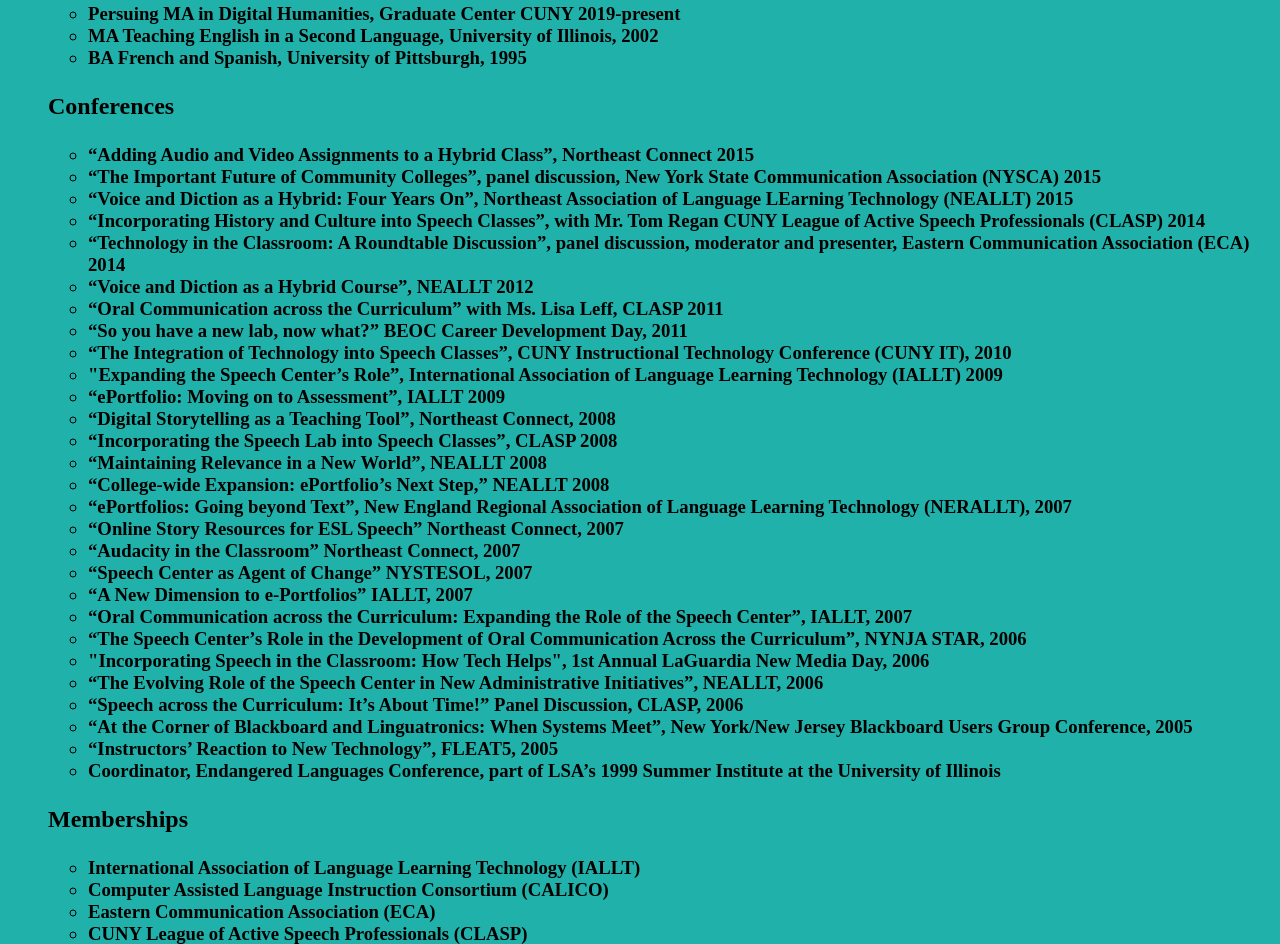
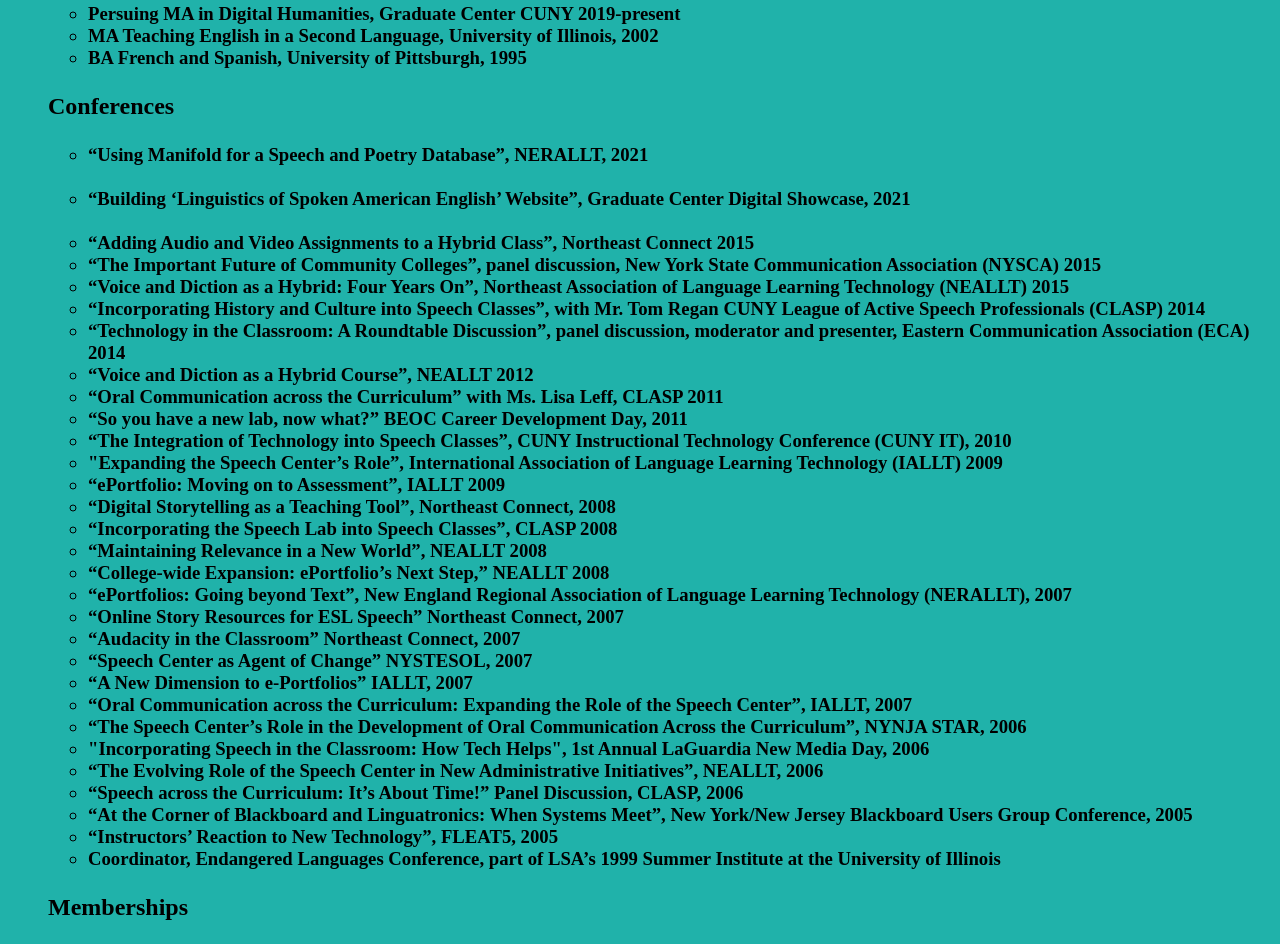
Before and after one commit to oxymoron1967/cv, a plain HTML site: page index.html in a window 1280 px wide. Shown: the part 2942-3886 px from the top of the page. Drawn offline with Linux system fonts and the light colour scheme.

Commit message:
Add files via upload

```diff
--- a/index.html
+++ b/index.html
@@ -198,9 +198,11 @@
             <h3>
             <ul>
 
+                <li>“Using Manifold for a Speech and Poetry Database”, NERALLT, 2021</li><br>
+                <li>“Building ‘Linguistics of Spoken American English’ Website”, Graduate Center Digital Showcase, 2021</li><br>
                 <li>“Adding Audio and Video Assignments to a Hybrid Class”, Northeast Connect 2015</li>
                 <li>“The Important Future of Community Colleges”, panel discussion, New York State Communication Association (NYSCA) 2015</li>
-                <li>“Voice and Diction as a Hybrid: Four Years On”, Northeast Association of Language LEarning Technology (NEALLT) 2015</li>
+                <li>“Voice and Diction as a Hybrid: Four Years On”, Northeast Association of Language Learning Technology (NEALLT) 2015</li>
                 <li>“Incorporating History and Culture into Speech Classes”, with Mr. Tom Regan CUNY League of Active Speech Professionals (CLASP) 2014 </li>
                 <li>“Technology in the Classroom: A Roundtable Discussion”, panel discussion, moderator and presenter, Eastern Communication Association (ECA) 2014</li>
                 <li>“Voice and Diction as a Hybrid Course”, NEALLT 2012</li>
```
